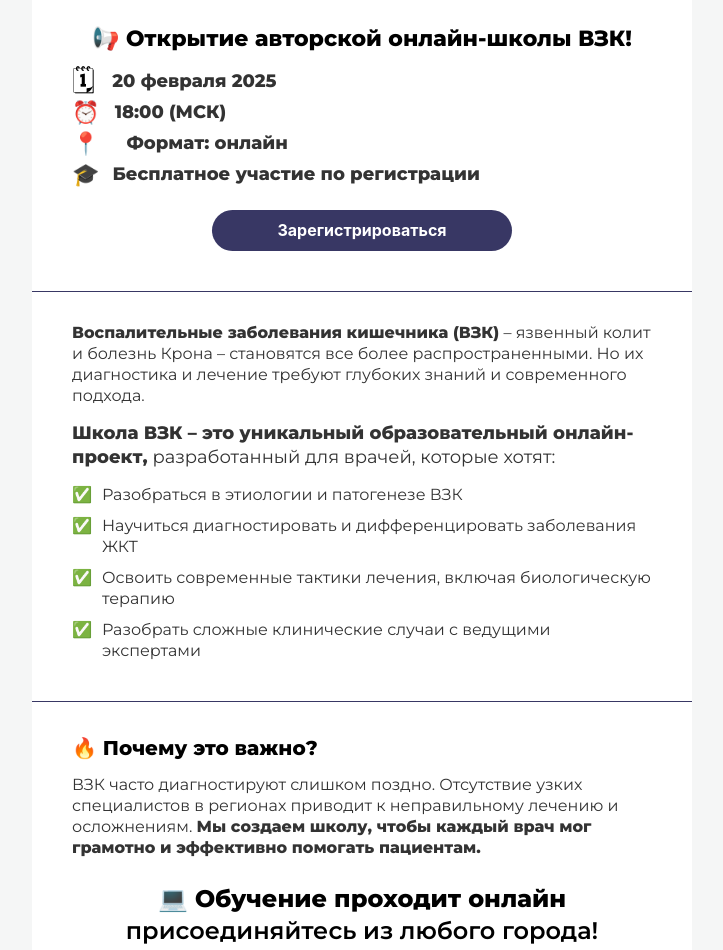
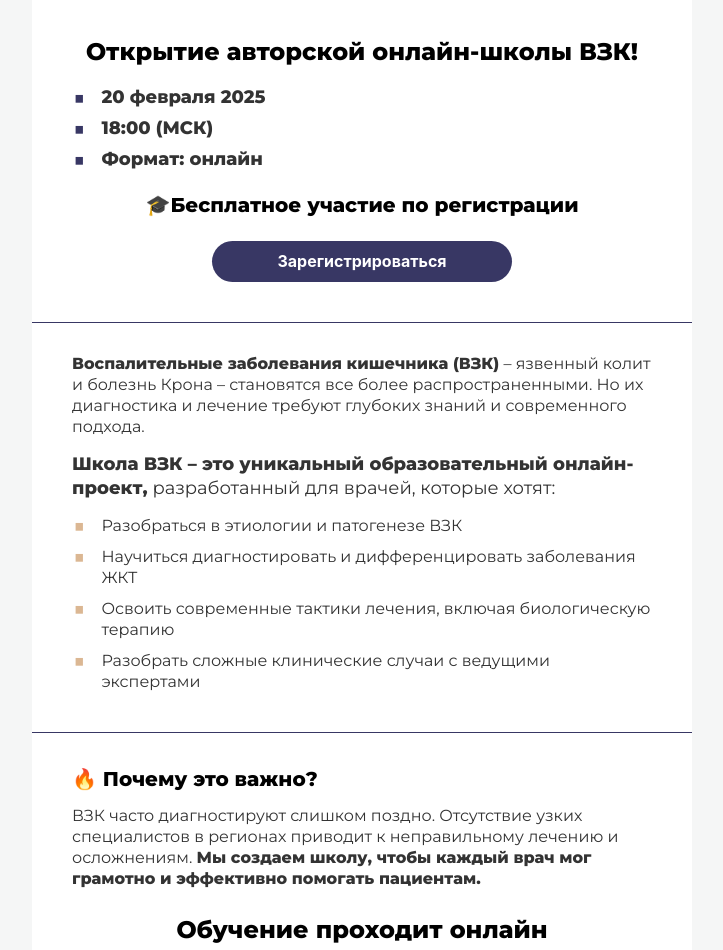
Before and after one commit to Anastasiia-Am/VZK_11022025, a plain HTML site: page index.html in a window 1280 px wide. Shown: the part 528-1478 px from the top of the page, without its empty margins (278-1001 px from the left). Drawn offline with Linux system fonts and the light colour scheme.

Commit message:
Update index.html

```diff
--- a/index.html
+++ b/index.html
@@ -12,17 +12,15 @@
 		}
 	</style>
     <style em="styles">
-.em-font-Montserrat-ExtraBold,.em-font-Montserrat-Light {
+.em-font-Montserrat-ExtraBold,.em-font-Montserrat-Light,.em-font-Montserrat-SemiBold {
     font-family: Montserrat,sans-serif!important;
     font-weight: 800!important;
-}
-.em-font-Montserrat-Regular,.em-font-Montserrat-SemiBold {
-    font-family: Montserrat,sans-serif!important;
 }
 .em-font-Montserrat-SemiBold {
     font-weight: 600!important;
 }
 .em-font-Montserrat-Regular {
+    font-family: "Montserrat",sans-serif!important;
     font-weight: 400!important;
 }
 @media only screen and (max-device-width:660px),only screen and (max-width:660px) {
@@ -90,68 +88,56 @@
       </tr></table>
   </td>
 </tr><tr em="block" class="em-structure">
-  <td align="center" style="padding: 30px 40px; background-color: #ffffff; background-repeat: repeat;" class="em-mob-padding_top-10 em-mob-padding_right-20 em-mob-padding_left-20 em-mob-padding_bottom-15" bgcolor="#FFFFFF">
+  <td align="center" style="padding: 40px 40px 30px; background-color: #ffffff; background-repeat: repeat;" class="em-mob-padding_top-10 em-mob-padding_right-20 em-mob-padding_left-20 em-mob-padding_bottom-15" bgcolor="#FFFFFF">
     <table border="0" cellspacing="0" cellpadding="0" class="em-mob-width-100perc">
       <tr>
         <td width="580" valign="top" class="em-mob-wrap em-mob-width-100perc">
 <table cellpadding="0" cellspacing="0" border="0" width="100%" em="atom"><tr><td style="padding-right: 0px; padding-left: 0px;">
-  <div style="font-family: Helvetica, Arial, sans-serif; font-size: 22px; line-height: 24px; color: #000000;" class="em-font-Montserrat-ExtraBold" align="center"><strong>📢 Открытие авторской онлайн-школы ВЗК!<br></strong></div>
+  <div style="font-family: Helvetica, Arial, sans-serif; font-size: 24px; line-height: 30px; color: #000000;" class="em-font-Montserrat-ExtraBold" align="center"><strong>Открытие авторской онлайн-школы ВЗК!<br></strong></div>
 </td></tr></table>
+
 <table cellpadding="0" cellspacing="0" border="0" width="100%" em="atom"><tr><td style="padding-bottom: 10px; padding-top: 20px;">
   <table cellpadding="0" cellspacing="0" border="0" width="100%">
     <tr>
       <td align="left" valign="top" width="10">
-      <div style="font-family: Helvetica, Arial, sans-serif; font-size: 28px; line-height: 21px; color: #000000;" class="em-font-Montserrat-Regular">🗓</div>
+      <div style="font-family: Helvetica, Arial, sans-serif; font-size: 52px; line-height: 21px; color: #383764" class="em-font-Montserrat-Regular"><strong>∙</strong></div>
       </td>
-      <td width="13">&nbsp;</td>
+      <td width="15">&nbsp;</td>
       <td align="left" valign="top">
-        <div style="font-family: Helvetica, Arial, sans-serif; line-height: 21px; color: #333333; font-size: 16px;" class="em-font-Montserrat-Regular">&nbsp;<span style="font-size: 18px;"><strong>20 февраля 2025</strong></span><br>
-</div>
+        <div style="font-family: Helvetica, Arial, sans-serif; font-size: 18px; line-height: 21px; color: #333333;" class="em-font-Montserrat-Regular"><span style="font-weight: bold;"> 20 февраля 2025</span></div>
+      </td>
+    </tr></table>
+</td></tr></table><table cellpadding="0" cellspacing="0" border="0" width="100%" em="atom"><tr><td style="padding-bottom: 10px;">
+  <table cellpadding="0" cellspacing="0" border="0" width="100%">
+    <tr>
+      <td align="left" valign="top" width="10">
+      <div style="font-family: Helvetica, Arial, sans-serif; font-size: 52px; line-height: 21px; color: #383764" class="em-font-Montserrat-Regular"><strong>∙</strong></div>
+      </td>
+      <td width="15">&nbsp;</td>
+      <td align="left" valign="top">
+        <div style="font-family: Helvetica, Arial, sans-serif; font-size: 18px; line-height: 21px; color: #333333;" class="em-font-Montserrat-Regular"><span style="font-weight: bold;"> 18:00 (МСК)</span></div>
+      </td>
+    </tr></table>
+</td></tr></table><table cellpadding="0" cellspacing="0" border="0" width="100%" em="atom"><tr><td style="padding-bottom: 25px;">
+  <table cellpadding="0" cellspacing="0" border="0" width="100%">
+    <tr>
+      <td align="left" valign="top" width="10">
+      <div style="font-family: Helvetica, Arial, sans-serif; font-size: 52px; line-height: 21px; color: #383764" class="em-font-Montserrat-Regular"><strong>∙</strong></div>
+      </td>
+      <td width="15">&nbsp;</td>
+      <td align="left" valign="top">
+        <div style="font-family: Helvetica, Arial, sans-serif; font-size: 18px; line-height: 21px; color: #333333;" class="em-font-Montserrat-Regular"><span style="font-weight: bold;"> Формат: онлайн</span></div>
       </td>
     </tr></table>
 </td></tr></table>
+
+
+
+
 <table cellpadding="0" cellspacing="0" border="0" width="100%" em="atom"><tr><td style="padding-bottom: 10px;">
-  <table cellpadding="0" cellspacing="0" border="0" width="100%">
-    <tr>
-      <td align="left" valign="top" width="10">
-      <div style="font-family: Helvetica, Arial, sans-serif; font-size: 22px; line-height: 21px; color: #000000;" class="em-font-Montserrat-Regular">⏰</div>
-      </td>
-      <td width="11">&nbsp;</td>
-      <td align="left" valign="top">
-        <div style="font-family: Helvetica, Arial, sans-serif; line-height: 21px; color: #333333; font-size: 16px;" class="em-font-Montserrat-Regular">&nbsp;<span style="font-size: 18px;"><strong>18:00 (МСК)</strong></span><br>
-</div>
-      </td>
-    </tr></table>
+  <div style="font-family: Helvetica, Arial, sans-serif; font-size: 20px; line-height: 21px; color: #000000" class="em-font-Montserrat-Regular" align="center"><span style="font-weight: bold; color: #000000">🎓Бесплатное участие по регистрации</span></div>
 </td></tr></table>
-<table cellpadding="0" cellspacing="0" border="0" width="100%" em="atom"><tr><td style="padding-bottom: 10px;">
-  <table cellpadding="0" cellspacing="0" border="0" width="100%">
-    <tr>
-      <td align="left" valign="top" width="10">
-      <div style="font-family: Helvetica, Arial, sans-serif; font-size: 22px; line-height: 21px; color: #000000;" class="em-font-Montserrat-Regular">📍</div>
-      </td>
-      <td width="27">&nbsp;</td>
-      <td align="left" valign="top">
-        <div style="font-family: Helvetica, Arial, sans-serif; line-height: 21px; color: #333333; font-size: 16px;" class="em-font-Montserrat-Regular">
-<span style="font-size: 18px;"><strong>Формат: онлайн</strong></span><br>
-</div>
-      </td>
-    </tr></table>
-</td></tr></table>
-<table cellpadding="0" cellspacing="0" border="0" width="100%" em="atom"><tr><td style="padding-bottom: 10px;">
-  <table cellpadding="0" cellspacing="0" border="0" width="100%">
-    <tr>
-      <td align="left" valign="top" width="10">
-      <div style="font-family: Helvetica, Arial, sans-serif; font-size: 22px; line-height: 21px; color: #000000;" class="em-font-Montserrat-Regular">🎓</div>
-      </td>
-      <td width="13">&nbsp;</td>
-      <td align="left" valign="top">
-        <div style="font-family: Helvetica, Arial, sans-serif; line-height: 21px; color: #333333; font-size: 18px;" class="em-font-Montserrat-Regular">
-<strong>Бесплатное участие по регистрации
-</strong><br>
-</div>
-      </td>
-    </tr></table>
-</td></tr></table>
+
 <table cellpadding="0" cellspacing="0" border="0" width="100%" em="atom"><tr><td style="padding: 15px 0px 10px; border-radius: 5px;" align="center">
   <table cellpadding="0" cellspacing="0" border="0" width="300" class="em-mob-width-100perc" style="width: 300px;">
     <tr>
@@ -182,56 +168,50 @@
   <table cellpadding="0" cellspacing="0" border="0" width="100%">
     <tr>
       <td align="left" valign="top" width="10">
-      <div style="font-family: Helvetica, Arial, sans-serif; font-size: 16px; line-height: 21px; color: #333333;" class="em-font-Montserrat-Regular">✅</div>
+      <div style="font-family: Helvetica, Arial, sans-serif; font-size: 52px; line-height: 21px; color: #DBB793" class="em-font-Montserrat-Regular"><strong>∙</strong></div>
       </td>
-      <td width="10">&nbsp;</td>
+      <td width="15">&nbsp;</td>
       <td align="left" valign="top">
-        <div style="font-family: Helvetica, Arial, sans-serif; font-size: 16px; line-height: 21px; color: #333333;" class="em-font-Montserrat-Regular">Разобраться в этиологии и патогенезе ВЗК
-<br>
-</div>
+        <div style="font-family: Helvetica, Arial, sans-serif; font-size: 16px; line-height: 21px; color: #333333;" class="em-font-Montserrat-Regular"> Разобраться в этиологии и патогенезе ВЗК</div>
+      </td>
+    </tr></table>
+</td></tr></table><table cellpadding="0" cellspacing="0" border="0" width="100%" em="atom"><tr><td style="padding-bottom: 10px;">
+  <table cellpadding="0" cellspacing="0" border="0" width="100%">
+    <tr>
+      <td align="left" valign="top" width="10">
+      <div style="font-family: Helvetica, Arial, sans-serif; font-size: 52px; line-height: 21px; color: #DBB793" class="em-font-Montserrat-Regular"><strong>∙</strong></div>
+      </td>
+      <td width="15">&nbsp;</td>
+      <td align="left" valign="top">
+        <div style="font-family: Helvetica, Arial, sans-serif; font-size: 16px; line-height: 21px; color: #333333;" class="em-font-Montserrat-Regular"> Научиться диагностировать и дифференцировать заболевания ЖКТ</div>
+      </td>
+    </tr></table>
+</td></tr></table><table cellpadding="0" cellspacing="0" border="0" width="100%" em="atom"><tr><td style="padding-bottom: 10px;">
+  <table cellpadding="0" cellspacing="0" border="0" width="100%">
+    <tr>
+      <td align="left" valign="top" width="10">
+      <div style="font-family: Helvetica, Arial, sans-serif; font-size: 52px; line-height: 21px; color: #DBB793" class="em-font-Montserrat-Regular"><strong>∙</strong></div>
+      </td>
+      <td width="15">&nbsp;</td>
+      <td align="left" valign="top">
+        <div style="font-family: Helvetica, Arial, sans-serif; font-size: 16px; line-height: 21px; color: #333333;" class="em-font-Montserrat-Regular"> Освоить современные тактики лечения, включая биологическую терапию</div>
+      </td>
+    </tr></table>
+</td></tr></table><table cellpadding="0" cellspacing="0" border="0" width="100%" em="atom"><tr><td style="padding-bottom: 10px;">
+  <table cellpadding="0" cellspacing="0" border="0" width="100%">
+    <tr>
+      <td align="left" valign="top" width="10">
+      <div style="font-family: Helvetica, Arial, sans-serif; font-size: 52px; line-height: 21px; color: #DBB793" class="em-font-Montserrat-Regular"><strong>∙</strong></div>
+      </td>
+      <td width="15">&nbsp;</td>
+      <td align="left" valign="top">
+        <div style="font-family: Helvetica, Arial, sans-serif; font-size: 16px; line-height: 21px; color: #333333;" class="em-font-Montserrat-Regular"> Разобрать сложные клинические случаи с ведущими экспертами</div>
       </td>
     </tr></table>
 </td></tr></table>
-<table cellpadding="0" cellspacing="0" border="0" width="100%" em="atom"><tr><td style="padding-bottom: 10px;">
-  <table cellpadding="0" cellspacing="0" border="0" width="100%">
-    <tr>
-      <td align="left" valign="top" width="10">
-      <div style="font-family: Helvetica, Arial, sans-serif; font-size: 16px; line-height: 21px; color: #333333;" class="em-font-Montserrat-Regular">✅</div>
-      </td>
-      <td width="10">&nbsp;</td>
-      <td align="left" valign="top">
-        <div style="font-family: Helvetica, Arial, sans-serif; font-size: 16px; line-height: 21px; color: #333333;" class="em-font-Montserrat-Regular">Научиться диагностировать и дифференцировать заболевания ЖКТ
-<br>
-</div>
-      </td>
-    </tr></table>
-</td></tr></table>
-<table cellpadding="0" cellspacing="0" border="0" width="100%" em="atom"><tr><td style="padding-bottom: 10px;">
-  <table cellpadding="0" cellspacing="0" border="0" width="100%">
-    <tr>
-      <td align="left" valign="top" width="10">
-      <div style="font-family: Helvetica, Arial, sans-serif; font-size: 16px; line-height: 21px; color: #333333;" class="em-font-Montserrat-Regular">✅</div>
-      </td>
-      <td width="10">&nbsp;</td>
-      <td align="left" valign="top">
-        <div style="font-family: Helvetica, Arial, sans-serif; font-size: 16px; line-height: 21px; color: #333333;" class="em-font-Montserrat-Regular">Освоить современные тактики лечения, включая биологическую терапию
-<br>
-</div>
-      </td>
-    </tr></table>
-</td></tr></table>
-<table cellpadding="0" cellspacing="0" border="0" width="100%" em="atom"><tr><td style="padding-bottom: 10px;">
-  <table cellpadding="0" cellspacing="0" border="0" width="100%">
-    <tr>
-      <td align="left" valign="top" width="10">
-      <div style="font-family: Helvetica, Arial, sans-serif; font-size: 16px; line-height: 21px; color: #333333;" class="em-font-Montserrat-Regular">✅</div>
-      </td>
-      <td width="10">&nbsp;</td>
-      <td align="left" valign="top">
-        <div style="font-family: Helvetica, Arial, sans-serif; font-size: 16px; line-height: 21px; color: #333333;" class="em-font-Montserrat-Regular">Разобрать сложные клинические случаи с ведущими экспертами</div>
-      </td>
-    </tr></table>
-</td></tr></table>
+
+
+
 </td>
       </tr></table>
   </td>
@@ -250,7 +230,7 @@
 </div>
 </td></tr></table>
 <table cellpadding="0" cellspacing="0" border="0" width="100%" em="atom"><tr><td style="padding-top: 25px; padding-right: 0px; padding-left: 0px;">
-  <div style="font-family: Helvetica, Arial, sans-serif; font-size: 24px; line-height: 32px; color: #000000;" class="em-font-Montserrat-SemiBold" align="center"><strong>💻 Обучение проходит онлайн<br></strong></div>
+  <div style="font-family: Helvetica, Arial, sans-serif; font-size: 24px; line-height: 32px; color: #000000;" class="em-font-Montserrat-SemiBold" align="center"><strong>Обучение проходит онлайн<br></strong></div>
 </td></tr></table>
 <table cellpadding="0" cellspacing="0" border="0" width="100%" em="atom"><tr><td style="padding-right: 0px; padding-bottom: 10px; padding-left: 0px;" align="center">
   <div style="font-family: Helvetica, Arial, sans-serif; font-size: 24px; line-height: 32px; color: #000000;" class="em-font-Montserrat-SemiBold" align="center">присоединяйтесь из любого города!
@@ -274,7 +254,7 @@
       <tr>
         <td width="580" valign="top" class="em-mob-wrap em-mob-width-100perc">
 <table cellpadding="0" cellspacing="0" border="0" width="100%" em="atom"><tr><td style="padding-right: 0px; padding-bottom: 20px; padding-left: 0px; font-size: 20px;">
-  <div style="font-family: Helvetica, Arial, sans-serif; line-height: 32px; color: #000000; font-size: 24px;" class="em-font-Montserrat-SemiBold"><strong style="font-size: 20px;">📌 Программа открытия Школы ВЗК<br></strong></div>
+  <div style="font-family: Helvetica, Arial, sans-serif; line-height: 32px; color: #000000; font-size: 24px;" class="em-font-Montserrat-SemiBold"><strong style="font-size: 20px;">Программа открытия Школы ВЗК<br></strong></div>
 </td></tr></table>
 <table cellpadding="0" cellspacing="0" border="0" width="100%" em="atom"><tr><td>
   <table cellpadding="0" cellspacing="0" border="0" width="100%">
@@ -359,7 +339,7 @@
       <tr>
         <td width="580" valign="top" class="em-mob-wrap em-mob-width-100perc">
 <table cellpadding="0" cellspacing="0" border="0" width="100%" em="atom"><tr><td style="padding-right: 0px; padding-left: 0px; font-size: 20px;">
-  <div style="font-family: Helvetica, Arial, sans-serif; line-height: 32px; color: #000000; font-size: 24px;" class="em-font-Montserrat-SemiBold"><strong style="font-size: 20px;">👩‍⚕ Автор и ведущая Школы ВЗК<br></strong></div>
+  <div style="font-family: Helvetica, Arial, sans-serif; line-height: 32px; color: #000000; font-size: 24px;" class="em-font-Montserrat-SemiBold"><strong style="font-size: 20px;">Автор и ведущая Школы ВЗК<br></strong></div>
 </td></tr></table>
 </td>
       </tr></table>
@@ -380,7 +360,7 @@
 </td></tr></table><table cellpadding="0" cellspacing="0" border="0" width="100%" em="atom"><tr><td style="padding-bottom: 15px;">
   <div style="font-family: Helvetica, Arial, sans-serif; font-size: 16px; line-height: 21px; color: #333333;" class="em-font-Montserrat-Regular"><span style="color: #595959;">Ведущий эксперт по ВЗК в России, врач-гастроэнтеролог, организатор здравоохранения с 20+ летним опытом.</span></div>
 </td></tr></table><table cellpadding="0" cellspacing="0" border="0" width="100%" em="atom"><tr><td style="padding-bottom: 15px;" class="em-mob-padding_bottom-0">
-  <div style="font-family: Helvetica, Arial, sans-serif; font-size: 16px; line-height: 21px; color: #333333;" class="em-font-Montserrat-Regular"><span style="color: #595959;">🛠 Создатель Санкт-Петербургского центра диагностики и лечения ВЗК, автор более 50 научных публикаций, лауреат премий Министерства здравоохранения.</span></div>
+  <div style="font-family: Helvetica, Arial, sans-serif; font-size: 16px; line-height: 21px; color: #333333;" class="em-font-Montserrat-Regular"><span style="color: #595959;">Создатель Санкт-Петербургского центра диагностики и лечения ВЗК, автор более 50 научных публикаций, лауреат премий Министерства здравоохранения.</span></div>
 </td></tr></table>
 </td>
       </tr>
@@ -392,7 +372,7 @@
       <tr>
         <td width="580" valign="top" class="em-mob-wrap em-mob-width-100perc">
 <table cellpadding="0" cellspacing="0" border="0" width="100%" em="atom"><tr><td style="padding-bottom: 10px;" align="center">
-  <div style="font-family: Helvetica, Arial, sans-serif; font-size: 20px; line-height: 28px; color: #333333;" class="em-font-Montserrat-Regular" align="center"><span style="font-weight: bold;">📍 Регистрируйтесь прямо сейчас:</span><br></div>
+  <div style="font-family: Helvetica, Arial, sans-serif; font-size: 20px; line-height: 28px; color: #333333;" class="em-font-Montserrat-Regular" align="center"><span style="font-weight: bold;">Регистрируйтесь прямо сейчас:</span><br></div>
 </td></tr></table>
 <table cellpadding="0" cellspacing="0" border="0" width="100%" em="atom"><tr><td style="padding: 15px 0px 20px; border-radius: 5px;" align="center">
   <table cellpadding="0" cellspacing="0" border="0" width="300" class="em-mob-width-100perc" style="width: 300px;">
@@ -402,7 +382,7 @@
       </td>
     </tr></table>
 </td></tr></table><table cellpadding="0" cellspacing="0" border="0" width="100%" em="atom"><tr><td style="padding-bottom: 20px;" align="center">
-  <div style="font-family: Helvetica, Arial, sans-serif; font-size: 18px; line-height: 26px; color: #333333;" class="em-font-Montserrat-Regular" align="center"><span style="font-weight: bold;">🔥 Присоединяйтесь!<br> Это ваш шанс получить знания, которые помогут пациентам жить лучше! 🚀</span><br></div>
+  <div style="font-family: Helvetica, Arial, sans-serif; font-size: 18px; line-height: 26px; color: #333333;" class="em-font-Montserrat-Regular" align="center"><span style="font-weight: bold;">Присоединяйтесь!<br> Это ваш шанс получить знания, которые помогут пациентам жить лучше!</span><br></div>
 </td></tr></table></td>
       </tr>
     </table>
```
